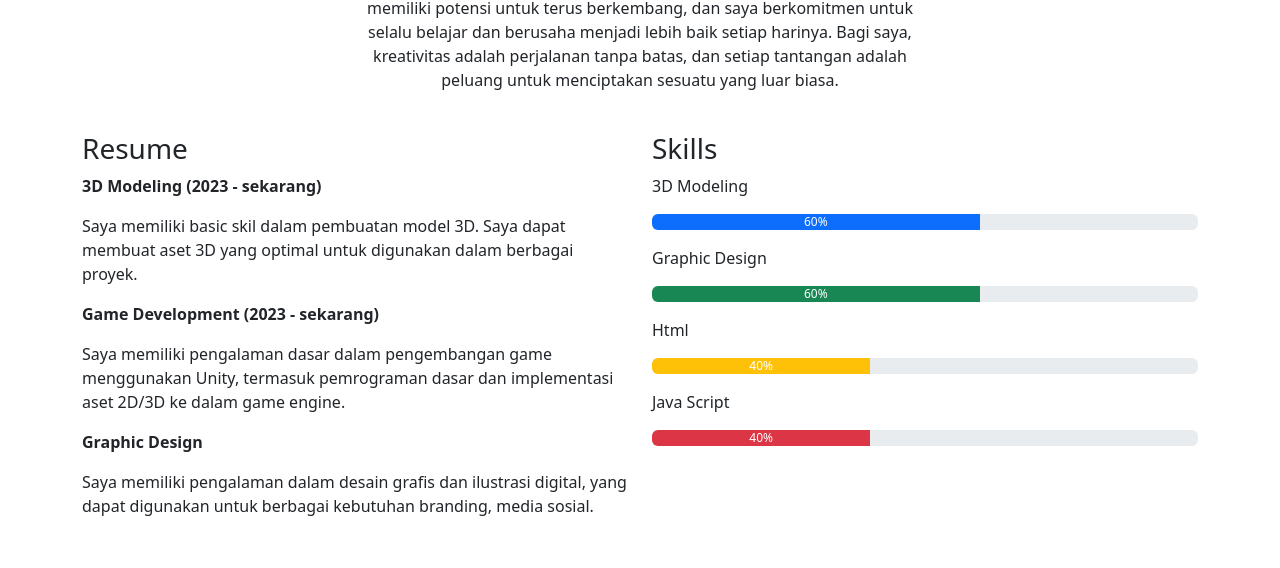
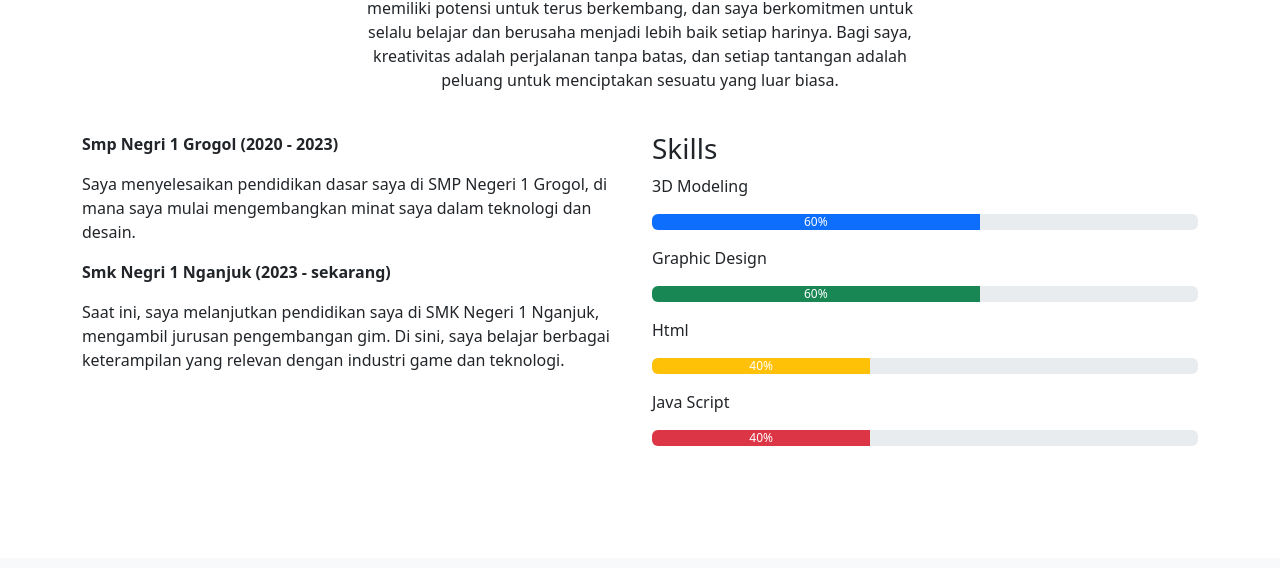
Before and after one commit to FAIQHABIBURRAHMAN/FaiqHabiburrahman.github.io, a plain HTML site: page index.html in a window 1280 px wide. Shown: the part 1114-1682 px from the top of the page. Drawn offline with nearby package versions, Linux system fonts and the light colour scheme.

Commit message:
Update index.html

```diff
--- a/index.html
+++ b/index.html
@@ -67,13 +67,10 @@
             <div class="row mt-4">
                 <!-- Resume -->
                 <div class="col-lg-6">
-                    <h3>Resume</h3>
-                    <p><strong>3D Modeling (2023 - sekarang)</strong>
-                    <p>Saya memiliki basic skil dalam pembuatan model 3D. Saya dapat membuat aset 3D yang optimal untuk digunakan dalam berbagai proyek.</p>
-                    <p><strong>Game Development (2023 - sekarang) </strong>
-                    <p>Saya memiliki pengalaman dasar dalam pengembangan game menggunakan Unity, termasuk pemrograman dasar dan implementasi aset 2D/3D ke dalam game engine.</p>
-                    <p><strong>Graphic Design</strong>
-                    <p>Saya memiliki pengalaman dalam desain grafis dan ilustrasi digital, yang dapat digunakan untuk berbagai kebutuhan branding, media sosial.</p>
+                   <p><strong>Smp Negri 1 Grogol (2020 - 2023)</strong>
+                    <p>Saya menyelesaikan pendidikan dasar saya di SMP Negeri 1 Grogol, di mana saya mulai mengembangkan minat saya dalam teknologi dan desain.</p>
+                    <p><strong>Smk Negri 1 Nganjuk (2023 - sekarang) </strong>
+                    <p>Saat ini, saya melanjutkan pendidikan saya di SMK Negeri 1 Nganjuk, mengambil jurusan pengembangan gim. Di sini, saya belajar berbagai keterampilan yang relevan dengan industri game dan teknologi.</p>
                 </div>
                 <!-- Skills -->
                 <div class="col-lg-6">
```
